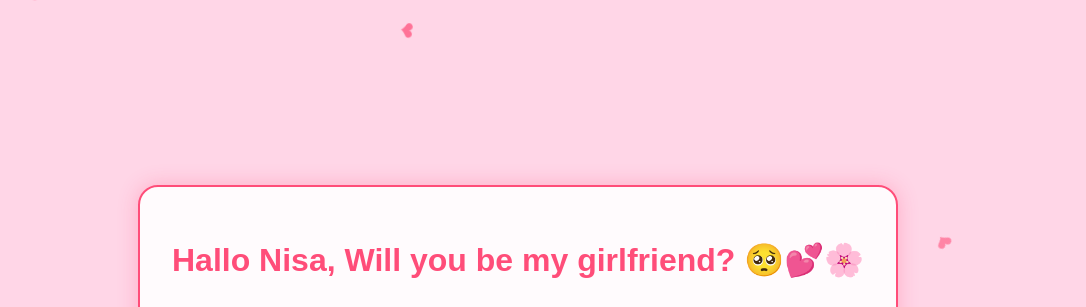
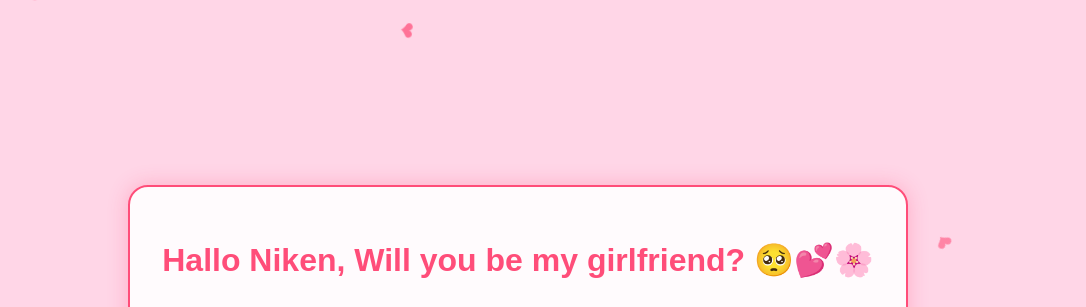
Before and after one commit to Davidwiajaya04/special-for-you, a website: page index.html in a window 1280 px wide. Shown: the top 307 px of the page, without its empty margins (122-1208 px from the left). Drawn offline with Linux system fonts and the light colour scheme; grey boxes are pictures that could not be loaded.

Commit message:
Update index.html

```diff
--- a/index.html
+++ b/index.html
@@ -14,7 +14,7 @@
         <source src="https://media-hosting.imagekit.io//57d9b82542f24b31/wannabeyours.mp4" type="video/mp4">
     </audio>
     <div class="container">
-        <h1 class="title">Hallo Nisa, Will you be my girlfriend? 🥺💕🌸</h1>
+        <h1 class="title">Hallo Niken, Will you be my girlfriend? 🥺💕🌸</h1>
         <img src="https://i.pinimg.com/736x/e4/72/4d/e4724dc43d60d24fa01eda5d6614715a.jpg" alt="cute-gif">
         <div class="buttons">
             <button class="btn yes-btn">Yes 💘</button>
```
